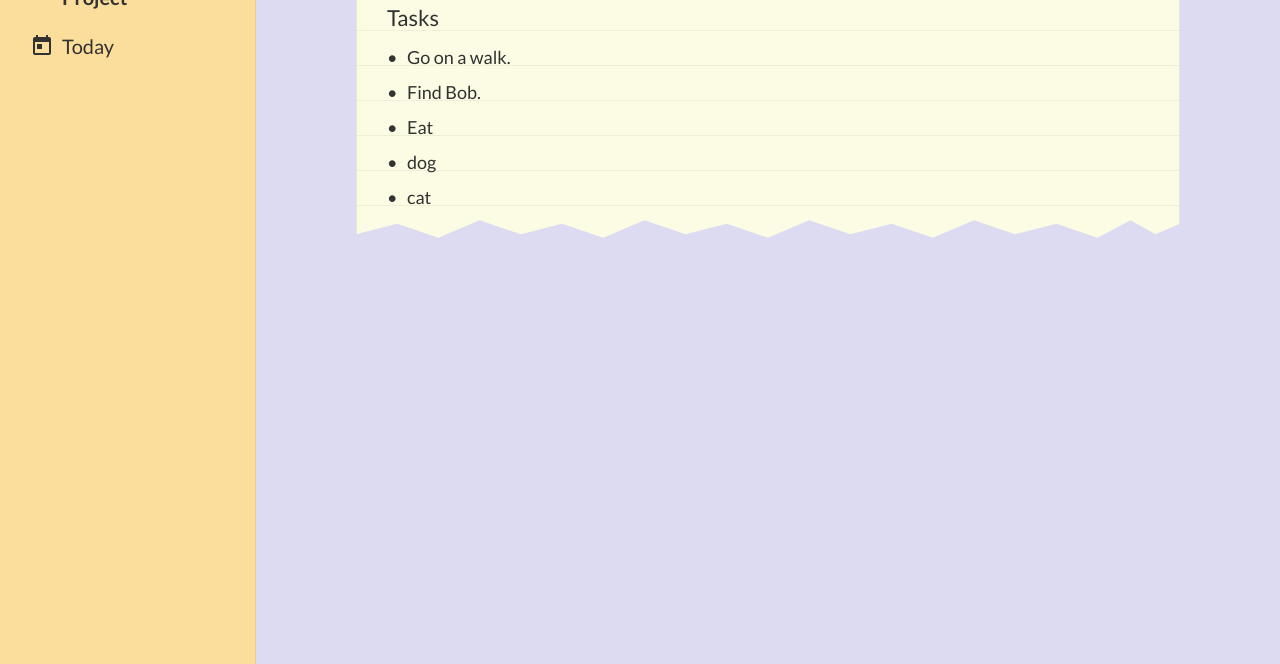
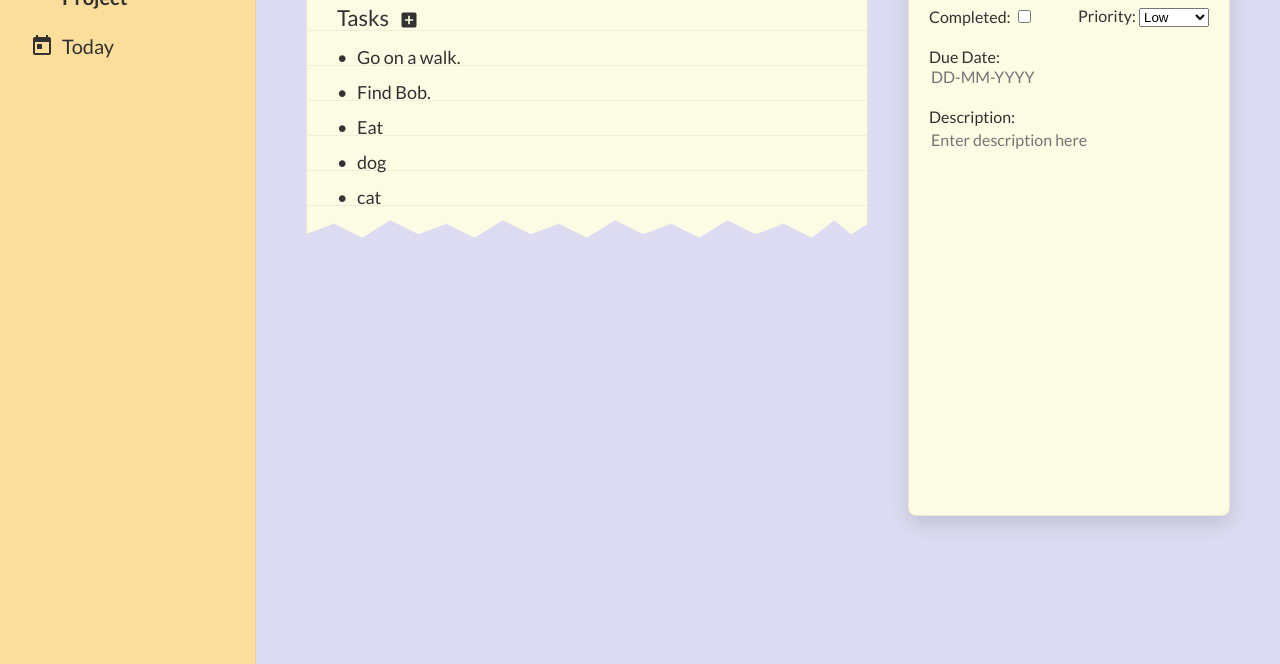
Before and after one commit to ThousandDucks/odin-todo-list, a website: page src/main-page.html in a window 1280 px wide. Shown: the part 136-800 px from the top of the page. Drawn offline with Linux system fonts and the light colour scheme.

Commit message:
Finished designing the form that contains details of the todo item.

```diff
--- a/src/main-page.html
+++ b/src/main-page.html
@@ -8,6 +8,7 @@
     <link rel="preconnect" href="https://fonts.gstatic.com" crossorigin>
     <link href="https://fonts.googleapis.com/css2?family=Lato:ital,wght@0,100;0,300;0,400;0,700;0,900;1,100;1,300;1,400;1,700;1,900&display=swap" rel="stylesheet">
     <link rel="stylesheet" href="main-style.css">
+    <script src="project-list.js" defer></script>
 </head>
 <body>
     <div id="sidebar">
@@ -28,12 +29,13 @@
 
     <div id="task-workspace">
         <div id="notepage">
-            <div id="today">
+            <div id="note">
                 <div id="notepad-header">Today</div>
 
                 <div id="notepad-body">
                     <div class="todo-row">
                         <div>Tasks</div>
+                        <svg xmlns="http://www.w3.org/2000/svg" viewBox="0 0 24 24"><path d="M17,13H13V17H11V13H7V11H11V7H13V11H17M19,3H5C3.89,3 3,3.89 3,5V19A2,2 0 0,0 5,21H19A2,2 0 0,0 21,19V5C21,3.89 20.1,3 19,3Z" /></svg>
                     </div>
                     <ul id="todo-items">
                         <li>Go on a walk.</li>
@@ -45,6 +47,35 @@
                 </div>
             </div>
         </div>
+
+        <form id="task-form">
+            <h1 id="task-title" contenteditable="true">Go on a walk</h1>
+            <div id="task-details">
+                <div id="task-status">
+                    <div>
+                        <label for="checkbox">Completed:</label>
+                        <input type="checkbox" id="checkbox" name="checkbox" value="completed">
+                    </div>
+                    <div>
+                        <label for="priority">Priority:</label>
+                        <select id="priority" name="priority">
+                        <option value="low">Low</option>
+                        <option value="medium">Medium</option>
+                        <option value="high">High</option>
+                        </select>
+                    </div>
+                </div>
+
+                <div id="due-date" class="task-details">
+                    <label for="task-due-date">Due Date:</label>
+                    <input type="text" id="task-due-date" name="task-due-date" placeholder="DD-MM-YYYY" pattern="\d{2}-\d{2}-\d{4}" required>
+                </div>
+                <div id="task-desc-container" class="task-details">
+                    <label for="task-desc">Description:</label>
+                    <textarea id="task-desc" name="task-desc" rows="5" placeholder="Enter description here"></textarea>
+                </div>
+            </div>
+        </form>
     </div>
 </body>
 </html>
--- a/src/main-style.css
+++ b/src/main-style.css
@@ -17,8 +17,14 @@ body {
 }
 
 #task-workspace {
-    background-color: #dddbf1;
-    padding: 50px 100px;
+  background-color: #dddbf1;
+  display: flex;
+  gap: 40px;               /* space between notepage and form */
+  align-items: flex-start;
+  padding: 50px;           /* reduced padding so it fits */
+  box-sizing: border-box;  /* includes padding in width */
+  width: 100%;
+  overflow-x: hidden;      /* prevent horizontal scroll */
 }
 
 #sidebar div {
@@ -67,6 +73,8 @@ body {
     35% 87%, 30% 92%, 25% 88%, 20% 91%, 15% 87%, 10% 92%, 5% 88%, 0% 91%
   );
   padding: 0;
+  flex: 2 1 0;
+  min-width: 300px;
 }
 
 #notepad-header {
@@ -92,7 +100,7 @@ body {
 
 .todo-row {
   display: flex;
-  align-items: baseline;
+  align-items: center;
   gap: 10px;
   font-size: 22px;
   line-height: 35px;
@@ -125,3 +133,78 @@ body {
   line-height: 35px;
   color: #333;
 }
+
+.todo-row svg {
+  width: 20px;
+  height: 20px;
+  transform: translateY(2px);
+  fill: currentColor;
+  cursor: pointer;
+}
+
+#task-form {
+  flex: 1 1 0;
+  min-width: 200px;
+  background-color: #fcfbe3;
+  border-radius: 8px;
+  box-shadow: 0 8px 20px rgba(0,0,0,0.12);
+  border: 1px solid rgba(0,0,0,0.08);
+  padding: 20px;
+  overflow-y: auto;
+  max-height: 80%;
+  display: flex;
+  flex-direction: column;
+  gap: 15px;
+  height: 80%;
+}
+
+#task-desc {
+  resize: none;
+  overflow: hidden;
+  line-height: 1.5em;
+  min-height: 50px;
+  box-sizing: border-box;
+}
+
+#task-title {
+  cursor: text;
+  outline: none;
+  border-bottom: 1px solid rgba(0,0,0,0.1);
+  padding-bottom: 4px;
+  font-size: 20px;
+}
+
+input:focus,
+textarea:focus,
+[contenteditable]:focus {
+  outline: none;
+}
+
+.task-details {
+  display: flex;
+  flex-direction: column;
+}
+
+#task-status {
+  display: flex;
+  justify-content: space-between;
+  gap: 20px;
+  align-items: center;
+}
+
+#task-details{
+  display: flex;
+  flex-direction: column;
+  gap: 20px;
+}
+
+.task-details input[type="text"],
+.task-details textarea,
+.task-details select {
+  width: 100%;
+  background-color: #fcfbe3;
+  border: none;
+  font-family: 'Lato', sans-serif;
+  font-size: 16px;
+  box-sizing: border-box;
+}
--- a/src/project-list.js
+++ b/src/project-list.js
@@ -0,0 +1,6 @@
+const textarea = document.getElementById("task-desc");
+
+textarea.addEventListener("input", function() {
+  this.style.height = "auto";                // reset height
+  this.style.height = this.scrollHeight + "px";  // expand to fit content
+});
```
Also changed, not shown: images/plus-box.svg (added).
